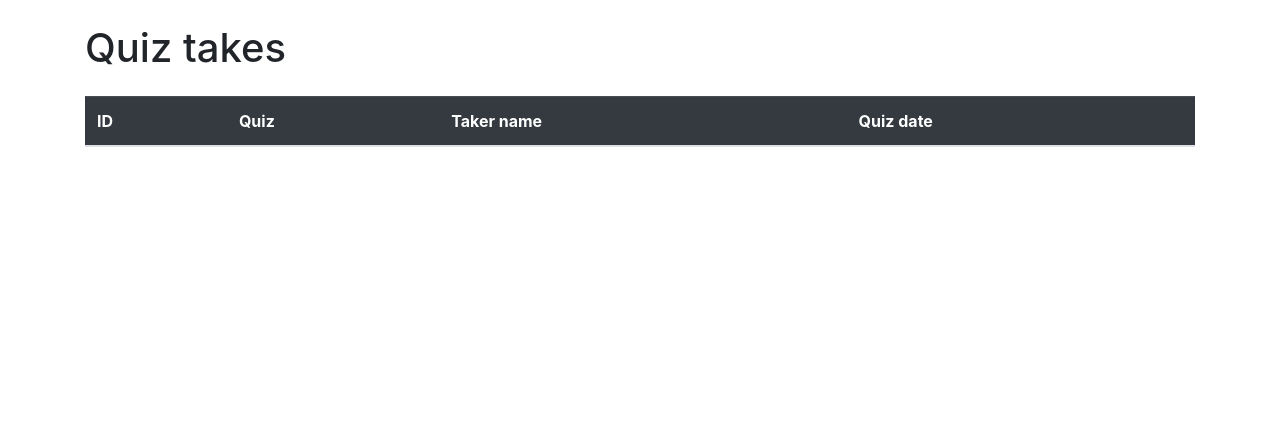
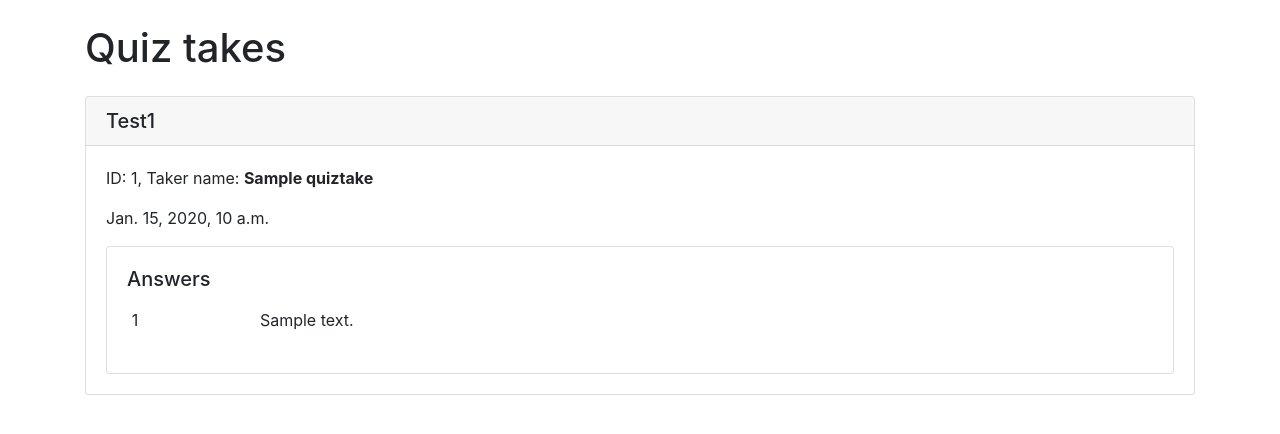
Before and after one commit to nteir/pollequiz, a Django app: page /test/takes/detail/1/ in a window 1280 px wide. Shown: the part 56-490 px from the top of the page. Run offline with Django 4.2, Linux system fonts and the light colour scheme; data comes from the database, SQL or seed files in the repository; tables that the repository leaves empty hold one stand-in row (values such as "Sample post"); data that the repository does not hold is empty; parts of the project's set-up code (start-up, migrations or seed data) failed here and were passed over; some libraries are stand-ins or nearby versions.

Commit message:
add results view for quiz authors

```diff
--- a/pollequiz/run/templates/run/take_detail.html
+++ b/pollequiz/run/templates/run/take_detail.html
@@ -4,25 +4,36 @@
 {% block content %}
     <main role="main" class="container wrapper flex-grow-1">
         <h1 class="my-4">{% translate 'Quiz takes' %}</h1>
-        <table class="table table-hover">
-            <thead class="table-dark">
-                <tr>
-                    <th scope="col">ID</th>
-                    <th scope="col">{% translate 'Quiz' %}</th>
-                    <th scope="col">{% translate 'Taker name' %}</th>
-                    <th scope="col">{% translate 'Quiz date' %}</th>
-                </tr>
-            </thead>
-            <tbody>
-                {% for take in objects %}
-                <tr>
-                    <th scope="row"><a href="{% url 'run:takes_detail' take.id %}">{{take.id}}</a></th>
-                    <td><a href="{% url 'quiz:quiz_card' take.quiz.id %}">{{take.quiz.name}}</a></td>
-                    <td>{{take.taker_name}}</td>
-                    <td>{{take.quiz_date}}</td>
-                </tr>
-                {% endfor %}
-            </tbody>
-        </table>
+
+
+
+        <div class="card">
+            <h5 class="card-header">{{take.quiz.name}}</h5>
+            <div class="card-body">
+              <p class="card-text">ID: {{take.id}}, {% translate 'Taker name' %}: <b>{{take.taker_name}}</b></p>
+              <p class="card-text">{{take.quiz_date}}</p>
+
+              <div class="card mt-3">
+                <div class="card-body">
+                  <h5 class="card-title">{% translate 'Answers' %}</h5>
+                  <table class="table table-sm table-borderless">
+                    {% for qu in q_list %}
+                    <tr>
+                        <td>{{qu.q_number}}</td>
+                        <td>{{qu.text}}</td>
+                        <td>
+                            {% for entry in log %}
+                                {% if entry.q_id == qu %}
+                                <p>{{ entry.a_id.a_number }}. {{ entry.a_id.text }}</p>
+                                {% endif %}
+                            {% endfor %}
+                        </td>
+                    </tr>
+                    {% endfor %}
+                  </table>
+                </div>
+              </div>
+            </div>
+        </div>
     </main>
 {% endblock %}
--- a/pollequiz/run/views/auth_views.py
+++ b/pollequiz/run/views/auth_views.py
@@ -31,11 +31,12 @@
 
     def get_context_data(self, **kwargs):
         take = QuizTake.objects.get(id=self.kwargs['pk'])
-        # quiz = take.quiz
-
+        quiz = take.quiz
         log = QuizTakeLog.objects.filter(take_id=self.kwargs['pk']).select_related('q_id', 'a_id')
+        q_list = quiz.get_questions_list()
 
         context = super().get_context_data(**kwargs)
         context['take'] = take
+        context['q_list'] = q_list
         context['log'] = log
         return context
```
